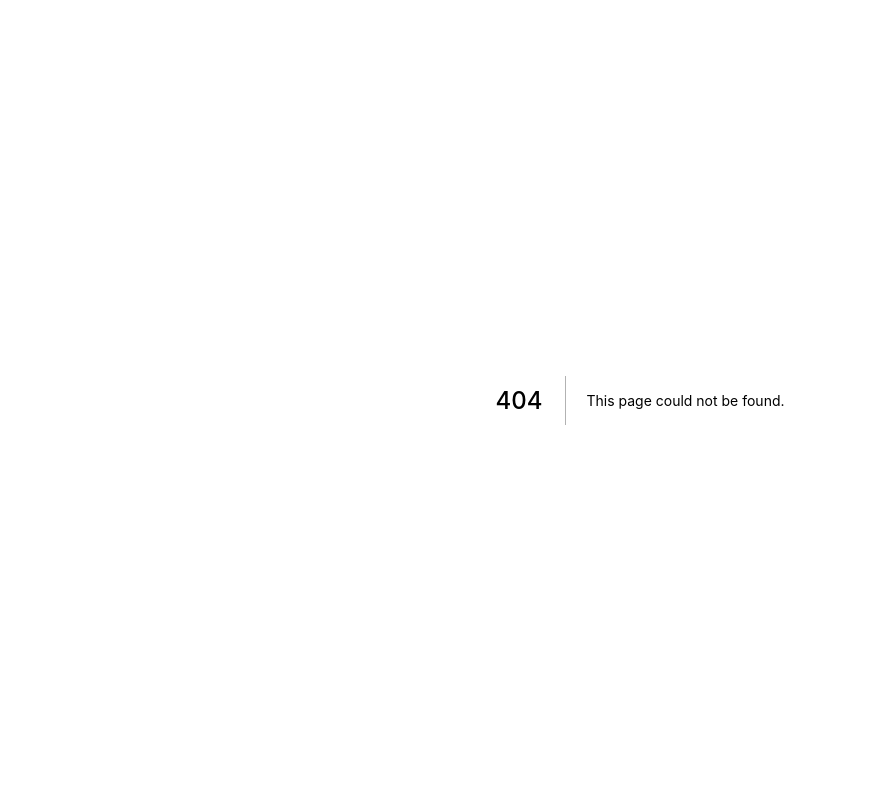
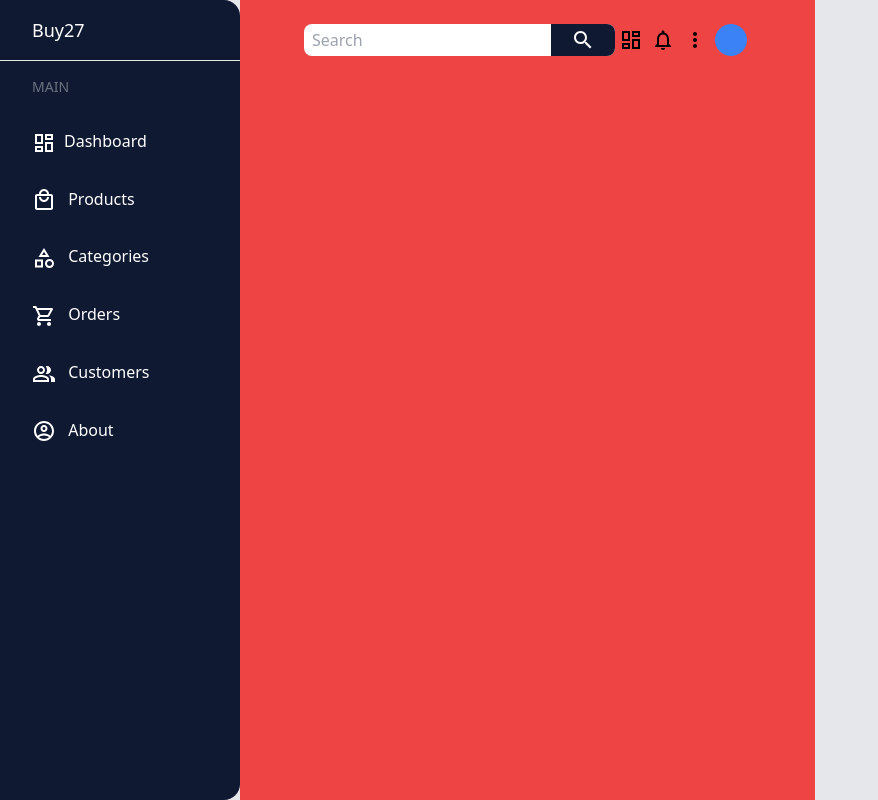
Before and after one commit to logicdev406/buy27-dashboard, a Next.js app: page /products in a window 1280 px wide. Before the commit this address had no page. Shown: the whole page, without its empty margins (0-878 px from the left). Built offline with nearby package versions, Linux system fonts and the light colour scheme.

Commit message:
created Product page

```diff
--- a/components/Layout.js
+++ /dev/null
@@ -1,13 +0,0 @@
-import Sidebar from "./Sidebar";
-
-const Layout = ({ children }) => {
-  return (
-    <>
-      <div>
-        <main>{children}</main>
-      </div>
-    </>
-  );
-};
-
-export default Layout;
--- a/components/Sidebar.js
+++ b/components/Sidebar.js
@@ -12,24 +12,39 @@ const Sidebar = () => {
       <h1 className=" ml-8 py-4 text-lg ">Buy27</h1>
       <div className="border-b"></div>
       <h1 className=" ml-8 my-4 my-4 text-sm text-gray-500">MAIN</h1>
-      <h1 className="ml-8 my-8 ">
-        <DashboardOutlinedIcon className="mr-2" /> Dashboard
-      </h1>
-      <h1 className="ml-8 my-8 ">
-        <LocalMallOutlinedIcon className="mr-2" /> Products
-      </h1>
-      <h1 className="ml-8 my-8 ">
-        <CategoryOutlinedIcon className="mr-2" /> Categories
-      </h1>
-      <h1 className="ml-8 my-8 ">
-        <ShoppingCartOutlinedIcon className="mr-2" /> Orders
-      </h1>
-      <h1 className="ml-8 my-8 ">
-        <PeopleAltOutlinedIcon className="mr-2" /> Customers
-      </h1>
-      <h1 className="ml-8 my-8 ">
-        <AccountCircleOutlinedIcon className="mr-2" /> About
-      </h1>
+      <div className=" flex flex-col ml-8 ">
+        <Link href="/">
+          <a className=" my-4 ">
+            <DashboardOutlinedIcon className="mr-2" />
+            Dashboard
+          </a>
+        </Link>
+        <Link href="/products">
+          <a className=" my-4 ">
+            <LocalMallOutlinedIcon className="mr-2" /> Products
+          </a>
+        </Link>
+        <Link href="/">
+          <a className=" my-4 ">
+            <CategoryOutlinedIcon className="mr-2" /> Categories
+          </a>
+        </Link>
+        <Link href="/">
+          <a className=" my-4 ">
+            <ShoppingCartOutlinedIcon className="mr-2" /> Orders
+          </a>
+        </Link>
+        <Link href="/">
+          <a className=" my-4 ">
+            <PeopleAltOutlinedIcon className="mr-2" /> Customers
+          </a>
+        </Link>
+        <Link href="/">
+          <a className=" my-4 ">
+            <AccountCircleOutlinedIcon className="mr-2" /> About
+          </a>
+        </Link>
+      </div>
     </div>
   );
 };
--- a/pages/_app.js
+++ b/pages/_app.js
@@ -1,5 +1,4 @@
 import "../styles/globals.css";
-// import Layout from "../components/Layout";
 
 function MyApp({ Component, pageProps }) {
   return <Component {...pageProps} />;
--- a/pages/index.js
+++ b/pages/index.js
@@ -19,8 +19,9 @@ export default function Home() {
           <div className="flex items-center justify-between ">
             <div className=" h-8 flex bg-white rounded-lg">
               <input
-                className=" focus:outline-none px-2 py-1 bg-transparent font-semibold "
+                className=" focus:outline-none px-2 py-1 bg-transparent "
                 type="text"
+                placeholder="Search"
               />
               <div className="h-8 w-16 bg-primary-dark rounded-r-lg text-center">
                 <SearchOutlinedIcon className="mt-1 text-white" />
@@ -143,7 +144,7 @@ export default function Home() {
                     <h1 className="text-xs">Customers</h1>
                   </div>
                 </div>
-                <AccountCircleOutlinedIcon fontSize="small" />
+                <AccountCircleOutlinedIcon />
               </div>
               <div className="flex px-5 py-3 items-center justify-between">
                 <div className="flex items-center">
@@ -157,7 +158,7 @@ export default function Home() {
                     <h1 className="text-xs">Editor</h1>
                   </div>
                 </div>
-                <AccountCircleOutlinedIcon fontSize="small" />
+                <AccountCircleOutlinedIcon />
               </div>
             </div>
           </div>
--- /dev/null
+++ b/pages/products.js
@@ -0,0 +1,37 @@
+import Sidebar from "../components/Sidebar";
+import SearchOutlinedIcon from "@material-ui/icons/SearchOutlined";
+import NotificationsOutlinedIcon from "@material-ui/icons/NotificationsOutlined";
+import MoreVertOutlinedIcon from "@material-ui/icons/MoreVertOutlined";
+import DashboardOutlinedIcon from "@material-ui/icons/DashboardOutlined";
+import ArrowForwardOutlinedIcon from "@material-ui/icons/ArrowForwardOutlined";
+import AccountCircleOutlinedIcon from "@material-ui/icons/AccountCircleOutlined";
+
+const Products = () => {
+  return (
+    <div className="flex w-screen bg-gray-200 ">
+      <Sidebar />
+      <div className=" px-16 py-6 bg-red-500 ">
+        <div className="flex items-center justify-between ">
+          <div className=" h-8 flex bg-white rounded-lg">
+            <input
+              className=" focus:outline-none px-2 py-1 bg-transparent "
+              type="text"
+              placeholder="Search"
+            />
+            <div className="h-8 w-16 bg-primary-dark rounded-r-lg text-center">
+              <SearchOutlinedIcon className="mt-1 text-white" />
+            </div>
+          </div>
+          <div className="flex items-center">
+            <DashboardOutlinedIcon className="mx-1" />
+            <NotificationsOutlinedIcon className="mx-1" />
+            <MoreVertOutlinedIcon className="mx-1" />
+            <div className="h-8 w-8 mx-1 bg-blue-500 rounded-full items-center justify-center"></div>
+          </div>
+        </div>
+      </div>
+    </div>
+  );
+};
+
+export default Products;
```
